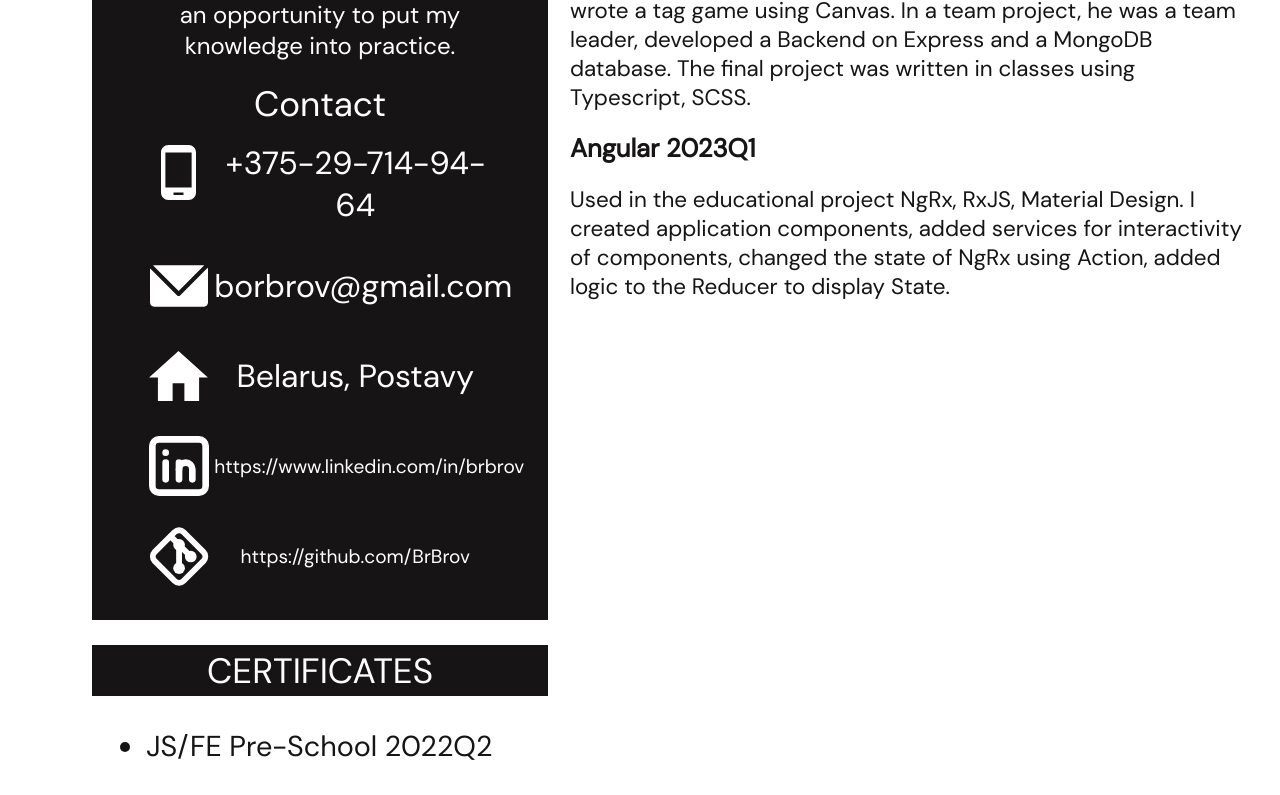
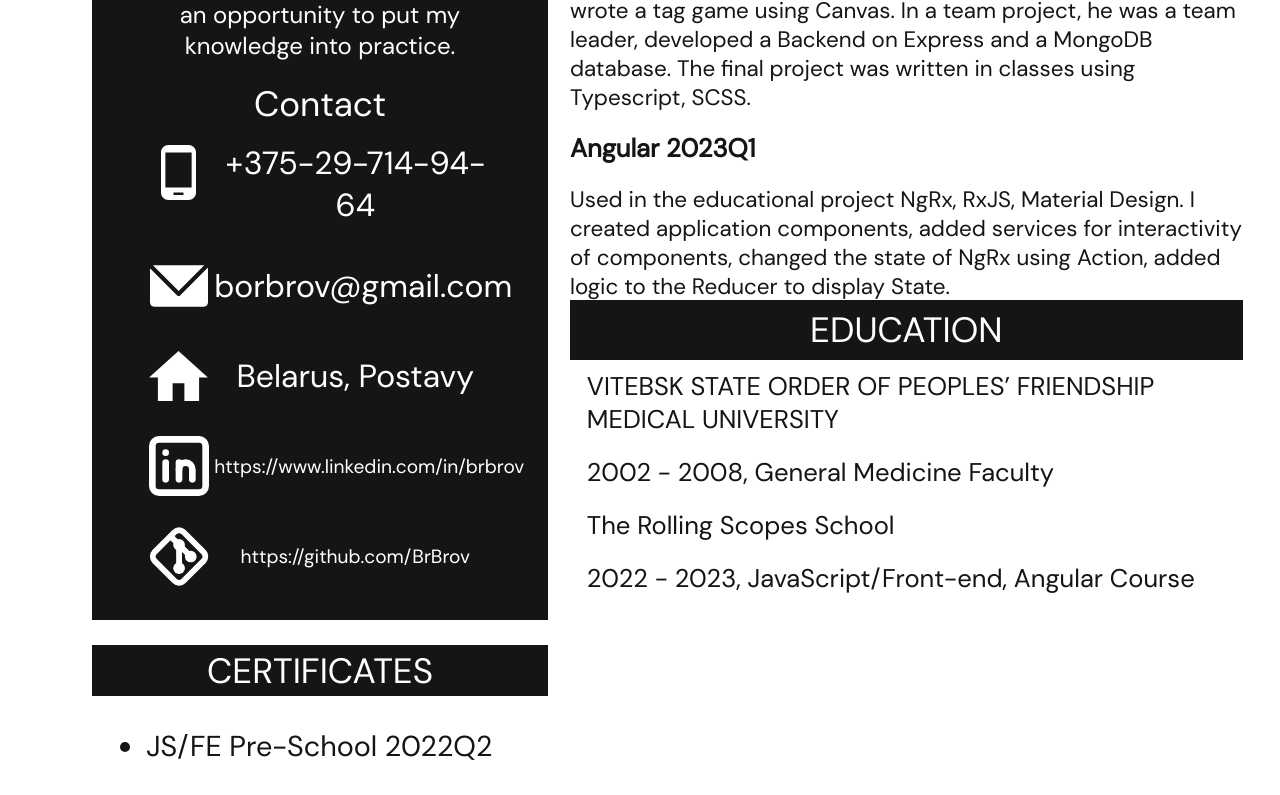
Before and after one commit to BrBrov/Portfolio, a React (Vite) app in the folder portfolio/: page / in a window 1280 px wide. Shown: the part 906-1701 px from the top of the page. Built offline with nearby package versions, Linux system fonts and the light colour scheme; a web font is replaced by a local one.

Commit message:
feat: add education info

```diff
--- /dev/null
+++ b/portfolio/src/materials/education.ts
@@ -0,0 +1,15 @@
+import EducationData from '../models/education-model.ts';
+
+export const title: string = 'Education';
+
+const vsmu: EducationData = {
+  institution: 'VITEBSK STATE ORDER OF PEOPLES’ FRIENDSHIP MEDICAL UNIVERSITY',
+  period: '2002 - 2008, General Medicine Faculty'
+};
+
+const rsschool: EducationData = {
+  institution: 'The Rolling Scopes School',
+  period: '2022 - 2023, JavaScript/Front-end, Angular Course'
+};
+
+export const education: Array<EducationData> = [vsmu, rsschool];
--- /dev/null
+++ b/portfolio/src/models/education-model.ts
@@ -0,0 +1,4 @@
+export default interface EducationData {
+  institution: string;
+  period: string;
+}
--- a/portfolio/src/modules/cv/cv.tsx
+++ b/portfolio/src/modules/cv/cv.tsx
@@ -5,6 +5,7 @@ import summary from '../../materials/contacts.ts';
 import Certificates from './certificates/certificates.tsx';
 import FullName from './full-name/full-name.tsx';
 import Experience from './experience/experience.tsx';
+import Education from './education/education.tsx';
 
 export  default class CV extends Component {
   public render() {
@@ -13,9 +14,10 @@ export  default class CV extends Component {
         <div className='cv'>
           <div className='cv__wrapper'>
             <Summary { ...summary } />
-            < Certificates />
-            <FullName />
-            <Experience />
+            <Certificates/>
+            <FullName/>
+            <Experience/>
+            <Education/>
           </div>
         </div>
       </>
--- /dev/null
+++ b/portfolio/src/modules/cv/education/education.scss
@@ -0,0 +1,52 @@
+@use '../../../fonts/fonts.scss' as font;
+
+.education {
+  grid-area: education;
+  display: flex;
+  width: 100%;
+  height: 315px;
+  flex-direction: column;
+  justify-content: flex-start;
+  align-items: center;
+  gap: 10px;
+}
+
+.education__title-wrapper {
+  display: flex;
+  width: 100%;
+  height: 60px;
+  justify-content: center;
+  align-items: center;
+  background: #161415;
+}
+
+.education__title {
+  @include font.DMSans;
+  font-size: 2.2rem;
+  text-transform: uppercase;
+  color: #ffffff;
+}
+
+.education__places-wrapper {
+  display: flex;
+  flex-direction: column;
+  width: 95%;
+  justify-content: flex-start;
+  gap: 20px;
+}
+
+.education__place {
+  display: flex;
+  width: 100%;
+  flex-direction: column;
+  justify-content: flex-start;
+  gap: 20px;
+}
+
+.education__institution,
+.education__period {
+  @include font.DMSans;
+  font-size: 1.6rem;
+  font-weight: 400;
+  color: #161415;
+}
--- /dev/null
+++ b/portfolio/src/modules/cv/education/education.tsx
@@ -0,0 +1,31 @@
+import {Component} from 'react';
+import './education.scss';
+import EducationData from '../../../models/education-model.ts';
+import {education, title} from '../../../materials/education.ts';
+
+export default class Education extends Component {
+  render() {
+    const eduPlaces = this.createPlaceOfEducation();
+    return (
+      <>
+        <div className='education'>
+          <div className='education__title-wrapper'>
+            <span className='education__title'>{ title }</span>
+          </div>
+          <div className='education__places-wrapper'>
+            { eduPlaces }
+          </div>
+        </div>
+      </>
+    );
+  }
+
+  private createPlaceOfEducation() {
+    return education.map(( place: EducationData, id: number ) => (
+      <div className='education__place' key={ id }>
+        <span className='education__institution'>{ place.institution }</span>
+        <span className='education__period'>{ place.period }</span>
+      </div>
+    ));
+  }
+}
```
